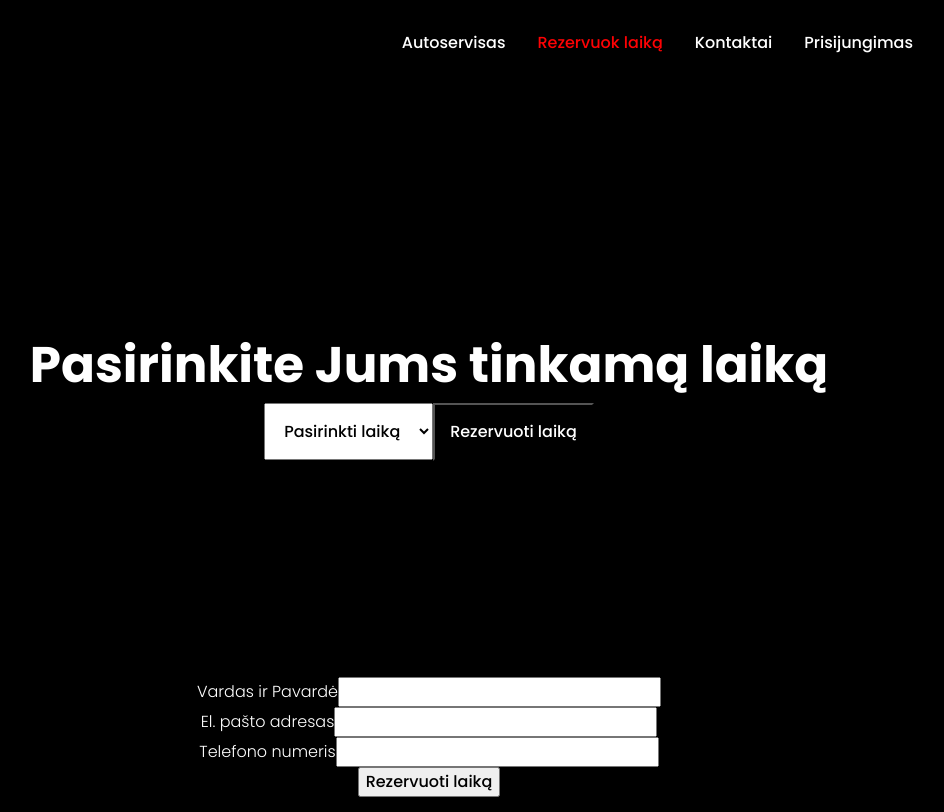
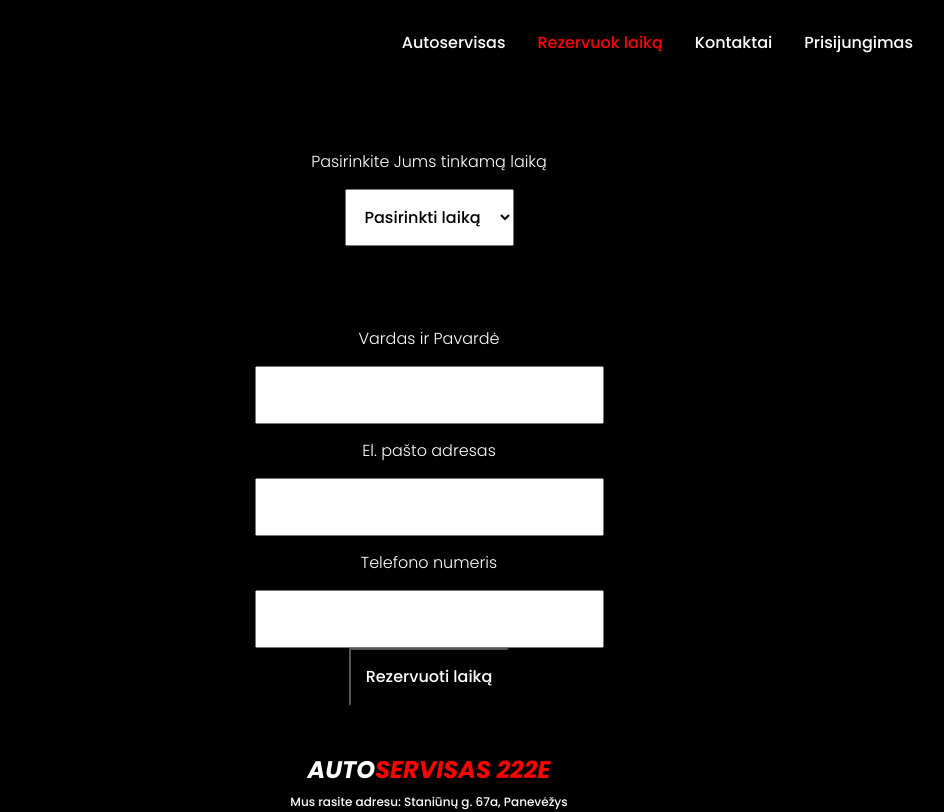
Before and after one commit to Sandruttee/autoservisas222e, a React (Create React App) app: page /BookingApp in a window 1280 px wide. Shown: the top 812 px of the page, without its empty margins (211-1155 px from the left). Built offline with nearby package versions, Linux system fonts and the light colour scheme.

Commit message:
code clean up

```diff
--- a/src/pages/BookingApp.js
+++ b/src/pages/BookingApp.js
@@ -24,8 +24,15 @@ class BookingApp extends React.Component {
     return (
       <div className="page-container">
         <div className="formContainer">
-          <h1>Pasirinkite Jums tinkamą laiką</h1>
-          <select className="loginInput" onChange={this.handleTimeSelection}>
+          <form>
+            <label className="bookingLabel">
+              Pasirinkite Jums tinkamą laiką
+            </label>{" "}
+            <br />
+            <select
+              className="bookingInput"
+              onChange={this.handleTimeSelection}
+            >
               <option value="">Pasirinkti laiką</option>
               {this.props.availableTimes &&
                 this.props.availableTimes.map((time, index) => (
@@ -34,27 +41,32 @@ class BookingApp extends React.Component {
                   </option>
                 ))}
             </select>
-          <button className="loginButton" onClick={this.bookTime}>
-            Rezervuoti laiką
-          </button>
             <ul>
               {this.state.bookedTimes.map((time, index) => (
                 <li key={index}>{time}</li>
               ))}
-          </ul>
-        </div>
-        <form>
-          {" "}
-          <label for="name">Vardas ir Pavardė</label>
-          <input type="text"></input>
+            </ul>{" "}
+            <label className="bookingLabel" for="name">
+              Vardas ir Pavardė
+            </label>{" "}
             <br />
-          <label for="name">El. pašto adresas</label>
-          <input type="email"></input>
+            <input className="bookingInput" type="text"></input>
             <br />
-          <label for="name">Telefono numeris</label>
-          <input type="text"></input>
+            <label className="bookingLabel" for="name">
+              El. pašto adresas
+            </label>{" "}
             <br />
-          <input type="submit" value="Rezervuoti laiką"></input>
+            <input className="bookingInput" type="email"></input>
+            <br />
+            <label className="bookingLabel" for="name">
+              Telefono numeris
+            </label>{" "}
+            <br />
+            <input className="bookingInput" type="text"></input>
+            <br />
+            <button className="loginButton" onClick={this.bookTime}>
+              Rezervuoti laiką
+            </button>
           </form>
           <footer>
             <h4>
@@ -66,6 +78,7 @@ class BookingApp extends React.Component {
             <p className="p-footer">Susisiekite su mumis: +37063222439</p>
           </footer>
         </div>
+      </div>
     );
   }
 }
--- a/src/pages/styling.css
+++ b/src/pages/styling.css
@@ -15,18 +15,9 @@
   max-width: 100%;
   padding: 100px;
 }
-.container-white {
-  max-width: 100%;
-  padding: 100px;
+
+form {
   text-align: center;
-}
-
-.contact-container {
-  margin-top: 100px;
-}
-.autoservisas-logo {
-  margin: 0 auto;
-  display: block;
 }
 
 h1 {
@@ -65,20 +56,16 @@ p {
   font-size: 20px;
 }
 
-.p-footer {
-  font-size: 12px;
+/* Contact page */
+
+.contact-container {
+  margin-top: 100px;
 }
 
-footer {
-  background-color: var(--background-black);
+.container-white {
   max-width: 100%;
-  padding: 50px;
-  color: white;
+  padding: 100px;
   text-align: center;
-}
-
-.red-text {
-  color: var(--red-color);
 }
 
 .link-facebook {
@@ -98,20 +85,7 @@ footer {
   color: var(--text-color);
 }
 
-@media (max-width: 1000px) {
-  h1 {
-    font-size: 30px;
-  }
-  h2 {
-    font-size: 15px;
-  }
-  h3 {
-    font-size: 18px;
-  }
-  h4 {
-    font-size: 15px;
-  }
-}
+/* Booking page (owner page) */
 
 .login,
 .login__form {
@@ -132,9 +106,8 @@ footer {
   margin-bottom: 200px;
 }
 
-.signup__title {
-  margin-bottom: 30px;
-}
+/* Available Time Form page */
+
 .loginButton {
   max-width: 100%;
   padding: 15px;
@@ -144,6 +117,8 @@ footer {
 .loginInput {
   padding: 15px;
 }
+
+/* */
 
 .bookContainer {
   width: 100%;
@@ -177,12 +152,20 @@ footer {
 
 .formContainer {
   text-align: center;
-  padding: 150px;
+
+  padding-top: 50px;
 }
+
+/* Autoservisas page */
+
+.autoservisas-logo {
+  margin: 0 auto;
+  display: block;
+}
+
 .services {
   text-align: center;
 }
-
 .paslaugos-button {
   padding: 20px;
   background: rgba(255, 255, 255, 0.34);
@@ -206,6 +189,46 @@ footer {
   margin: 0 auto;
 }
 
-form {
+/* Booking page */
+
+.bookingInput {
+  padding: 15px;
+  max-width: 50%;
+}
+
+.bookingLabel {
+  padding: 15px;
+}
+
+/* Footer */
+
+.p-footer {
+  font-size: 12px;
+}
+
+footer {
+  background-color: var(--background-black);
+  max-width: 100%;
+  padding: 50px;
+  color: white;
   text-align: center;
 }
+
+.red-text {
+  color: var(--red-color);
+}
+
+@media (max-width: 1000px) {
+  h1 {
+    font-size: 30px;
+  }
+  h2 {
+    font-size: 15px;
+  }
+  h3 {
+    font-size: 18px;
+  }
+  h4 {
+    font-size: 15px;
+  }
+}
```
Lines whose indentation alone changed are shown as unchanged.
